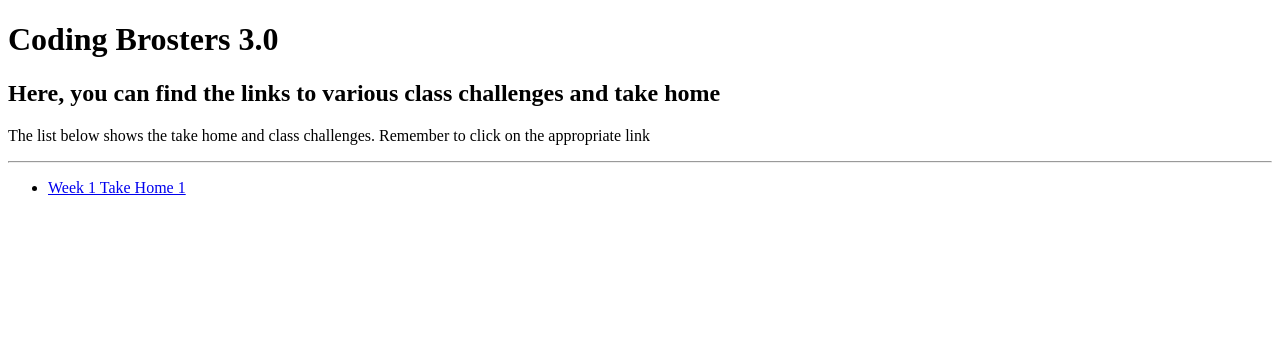
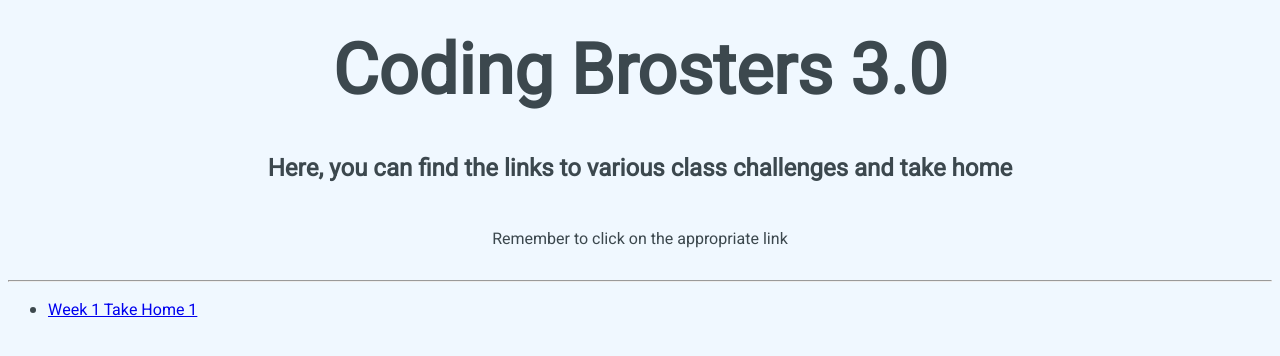
Before and after one commit to aoalaka/CBS3.0, a plain HTML site: page index.html in a window 1280 px wide. Drawn offline with Linux system fonts and the light colour scheme.

Commit message:
repair broken link while adding few styles

```diff
--- a/index.html
+++ b/index.html
@@ -6,15 +6,38 @@
   <meta name="viewport" content="width=device-width, initial-scale=1.0">
   <meta http-equiv="X-UA-Compatible" content="ie=edge">
   <title>Coding Brosters 3.0</title>
+  <link href="https://fonts.googleapis.com/css?family=Heebo" rel="stylesheet">
+  <style>
+    body {
+      font-family: 'Heebo', sans-serif;
+      color: #3C484E;
+      background-color:aliceblue;
+    }
+
+    .header {
+      text-align: center;
+      line-height: 50px;
+    }
+
+    h1 {
+      font-size: 70px;
+    }
+
+    /* h2 {
+      font-size: 52px;
+    } */
+  </style>
 </head>
 
 <body>
-  <h1>Coding Brosters 3.0</h1>
-  <h2>Here, you can find the links to various class challenges and take home</h2>
-  <p>The list below shows the take home and class challenges. Remember to click on the appropriate link</p>
+  <div class="header">
+    <h1>Coding Brosters 3.0</h1>
+    <h2>Here, you can find the links to various class challenges and take home</h2>
+    <p>Remember to click on the appropriate link</p>
+  </div>
   <hr>
   <ul>
-    <li><a href="/cbs3.0-take-home/week1-take-home-1.html">Week 1 Take Home 1</a></li>
+    <li><a href="cbs3.0-take-home/week1-take-home-1.html">Week 1 Take Home 1</a></li>
   </ul>
 </body>
 
```
Also changed, not shown: cbs3.0-take-home/week1-take-home-1.html (+2 -0 lines).
